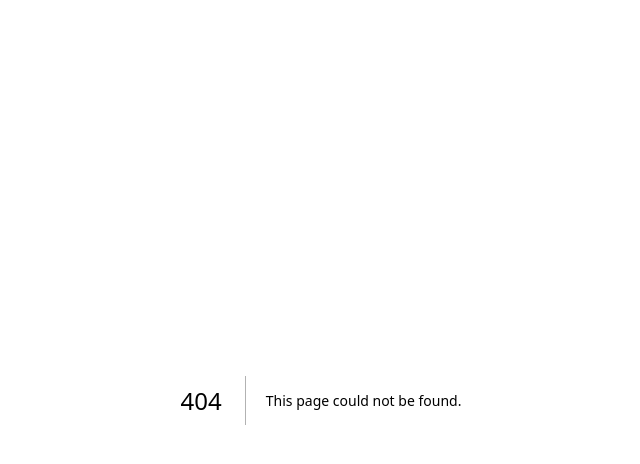
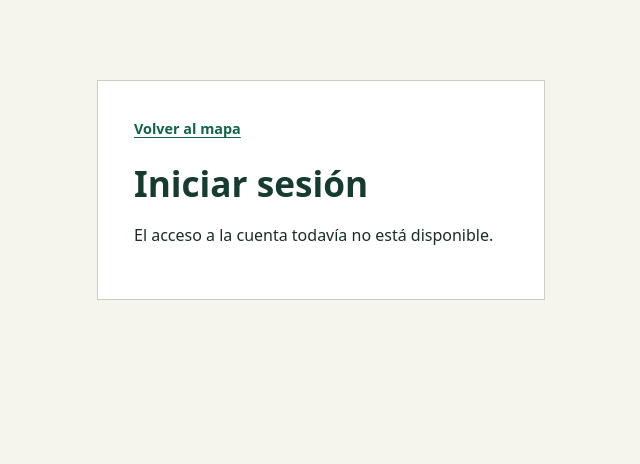
Before and after one commit to raul2505/PC2_PROYECTO_III, a Next.js app: page /acceso in a window 1280 px wide. Before the commit this address had no page. Shown: the top 464 px of the page, without its empty margins (319-959 px from the left). Built offline with nearby package versions, Linux system fonts and the light colour scheme; no server answers.

Commit message:
HU-04: iniciar sesión con Supabase Auth

```diff
--- /dev/null
+++ b/src/app/acceso/actions.ts
@@ -0,0 +1,38 @@
+"use server";
+
+import { redirect } from "next/navigation";
+import { z } from "zod";
+import { getSupabaseConfig } from "../../lib/supabase/config";
+import { createClient } from "../../lib/supabase/server";
+
+const credentialsSchema = z.object({
+  email: z.string().trim().pipe(z.email().max(254)),
+  password: z.string().min(1).max(1024),
+});
+
+const unavailable = "El acceso no está disponible en este momento. Inténtalo más tarde.";
+
+export async function signIn(_previous: string | null, form: FormData): Promise<string | null> {
+  const credentials = credentialsSchema.safeParse({ email: form.get("email"), password: form.get("password") });
+  if (!credentials.success) return "Ingresa un correo válido y tu contraseña.";
+  if (!getSupabaseConfig()) return unavailable;
+
+  const supabase = await createClient();
+  const { data, error } = await supabase.auth.signInWithPassword(credentials.data);
+
+  if (error?.status === 429) return "Demasiados intentos. Espera un momento y vuelve a intentarlo.";
+  if (error?.name === "AuthRetryableFetchError" || (error?.status ?? 0) >= 500) return unavailable;
+  if (error || !data?.session) return "No se pudo iniciar sesión. Revisa tu correo y contraseña.";
+
+  redirect("/cuenta");
+}
+
+export async function signOut(): Promise<string | null> {
+  if (!getSupabaseConfig()) return unavailable;
+
+  const supabase = await createClient();
+  const { error } = await supabase.auth.signOut({ scope: "local" });
+  if (error) return "No se pudo cerrar la sesión. Inténtalo de nuevo.";
+
+  redirect("/acceso");
+}
--- /dev/null
+++ b/src/app/acceso/auth-forms.tsx
@@ -0,0 +1,38 @@
+"use client";
+
+import { useActionState } from "react";
+import { signIn, signOut } from "./actions";
+
+export function LoginForm() {
+  const [error, action, pending] = useActionState(signIn, null);
+
+  return (
+    <form className="auth-form" action={action}>
+      <div className="auth-field">
+        <label htmlFor="login-email">Correo electrónico</label>
+        <input id="login-email" name="email" type="email" autoComplete="email" maxLength={254} required />
+      </div>
+      <div className="auth-field">
+        <label htmlFor="login-password">Contraseña</label>
+        <input id="login-password" name="password" type="password" autoComplete="current-password" maxLength={1024} required />
+      </div>
+      {error && <p className="auth-error" role="alert">{error}</p>}
+      <button className="auth-button" type="submit" disabled={pending}>
+        {pending ? "Iniciando sesión…" : "Iniciar sesión"}
+      </button>
+    </form>
+  );
+}
+
+export function SignOutForm() {
+  const [error, action, pending] = useActionState(signOut, null);
+
+  return (
+    <form className="auth-form" action={action}>
+      {error && <p className="auth-error" role="alert">{error}</p>}
+      <button className="auth-button" type="submit" disabled={pending}>
+        {pending ? "Cerrando sesión…" : "Cerrar sesión"}
+      </button>
+    </form>
+  );
+}
--- /dev/null
+++ b/src/app/acceso/page.tsx
@@ -0,0 +1,19 @@
+import type { Metadata } from "next";
+import Link from "next/link";
+import { getSupabaseConfig } from "../../lib/supabase/config";
+import { LoginForm } from "./auth-forms";
+
+export const metadata: Metadata = { title: "Iniciar sesión" };
+export const dynamic = "force-dynamic";
+
+export default function LoginPage() {
+  return (
+    <main className="auth-panel">
+      <Link className="auth-back" href="/mapa">Volver al mapa</Link>
+      <h1>Iniciar sesión</h1>
+      {getSupabaseConfig()
+        ? <LoginForm />
+        : <p role="status">El acceso a la cuenta todavía no está disponible.</p>}
+    </main>
+  );
+}
--- a/src/app/globals.css
+++ b/src/app/globals.css
@@ -39,7 +39,47 @@ button, select { font: inherit; }
 }
 
 .wordmark span { color: var(--trail); }
-.city-label { color: #4d6056; font-size: 0.85rem; }
+.atlas-account, .auth-back { color: var(--trail); font-size: 0.9rem; font-weight: 700; text-underline-offset: 0.2em; }
+
+.auth-panel {
+  width: min(100% - 2rem, 28rem);
+  margin: clamp(2rem, 10vh, 7rem) auto;
+  padding: clamp(1.25rem, 4vw, 2.25rem);
+  border: 1px solid var(--line);
+  background: #fff;
+}
+
+.auth-panel h1 { margin: 1.25rem 0 1rem; color: var(--forest); font-size: clamp(1.7rem, 5vw, 2.2rem); }
+.auth-panel p { margin: 0 0 1rem; line-height: 1.5; overflow-wrap: anywhere; }
+.auth-form { display: grid; gap: 0.9rem; }
+.auth-field { display: grid; gap: 0.35rem; }
+.auth-field label { font-weight: 650; }
+
+.auth-field input {
+  width: 100%;
+  min-height: 2.75rem;
+  border: 1px solid #719184;
+  border-radius: 0.25rem;
+  padding: 0.45rem 0.65rem;
+  color: var(--ink);
+  font: inherit;
+}
+
+.auth-button {
+  justify-self: start;
+  min-height: 2.75rem;
+  padding: 0.45rem 0.85rem;
+  border: 1px solid var(--forest);
+  border-radius: 0.25rem;
+  background: var(--forest);
+  color: #fff;
+  font-weight: 700;
+  cursor: pointer;
+}
+
+.auth-button:not(:disabled):hover { background: var(--trail); }
+.auth-button:disabled { opacity: 0.65; cursor: wait; }
+.auth-form .auth-error { margin: 0; color: #8e2420; }
 
 .atlas-content {
   display: grid;
--- a/src/app/mapa/page.tsx
+++ b/src/app/mapa/page.tsx
@@ -1,4 +1,5 @@
 import type { Metadata } from "next";
+import Link from "next/link";
 import { CycleLaneMap } from "./cycle-lane-map";
 import { demoDistricts, demoLanes } from "./demo-lanes";
 
@@ -9,7 +10,7 @@ export default function MapPage() {
     <div className="atlas">
       <header className="atlas-header">
         <span className="wordmark">Bici<span>Lima</span></span>
-        <span className="city-label">Lima Metropolitana</span>
+        <Link className="atlas-account" href="/cuenta" prefetch={false}>Mi cuenta</Link>
       </header>
 
       <main>
--- /dev/null
+++ b/src/lib/supabase/config.ts
@@ -0,0 +1,22 @@
+import { z } from "zod";
+
+const publicConfig = z.object({
+  url: z.url({ protocol: /^https?$/ }),
+  key: z.string().startsWith("sb_publishable_"),
+});
+
+export function getSupabaseConfig() {
+  const result = publicConfig.safeParse({
+    url: process.env.NEXT_PUBLIC_SUPABASE_URL,
+    key: process.env.NEXT_PUBLIC_SUPABASE_PUBLISHABLE_KEY,
+  });
+
+  return result.success ? result.data : null;
+}
+
+// Supabase Auth is accessed on the server, so browser JavaScript needs no session cookies.
+export const sessionCookieOptions = {
+  httpOnly: true,
+  sameSite: "lax" as const,
+  secure: process.env.NODE_ENV === "production",
+};
--- a/src/lib/supabase/server.ts
+++ b/src/lib/supabase/server.ts
@@ -1,28 +1,22 @@
 import { createServerClient } from "@supabase/ssr";
 import { cookies } from "next/headers";
-import { z } from "zod";
+import { getSupabaseConfig, sessionCookieOptions } from "./config";
 
-const publicConfig = z.object({
-  url: z.url({ protocol: /^https?$/ }),
-  key: z.string().startsWith("sb_publishable_"),
-});
+export async function createClient({ readOnly = false } = {}) {
+  const config = getSupabaseConfig();
 
-export async function createClient() {
-  const config = publicConfig.safeParse({
-    url: process.env.NEXT_PUBLIC_SUPABASE_URL,
-    key: process.env.NEXT_PUBLIC_SUPABASE_PUBLISHABLE_KEY,
-  });
-
-  if (!config.success) {
+  if (!config) {
     throw new Error("Configura la URL y la clave publicable de Supabase.");
   }
 
   const cookieStore = await cookies();
 
-  return createServerClient(config.data.url, config.data.key, {
+  return createServerClient(config.url, config.key, {
+    cookieOptions: sessionCookieOptions,
     cookies: {
       getAll: () => cookieStore.getAll(),
       setAll(cookiesToSet) {
+        if (readOnly) return;
         for (const { name, value, options } of cookiesToSet) {
           cookieStore.set(name, value, options);
         }
```
Also changed, not shown: src/app/cuenta/page.tsx (added, +26 -0 lines), src/proxy.ts (added, +31 -0 lines), 2 other files (tests, documents, lock files or other folders).
